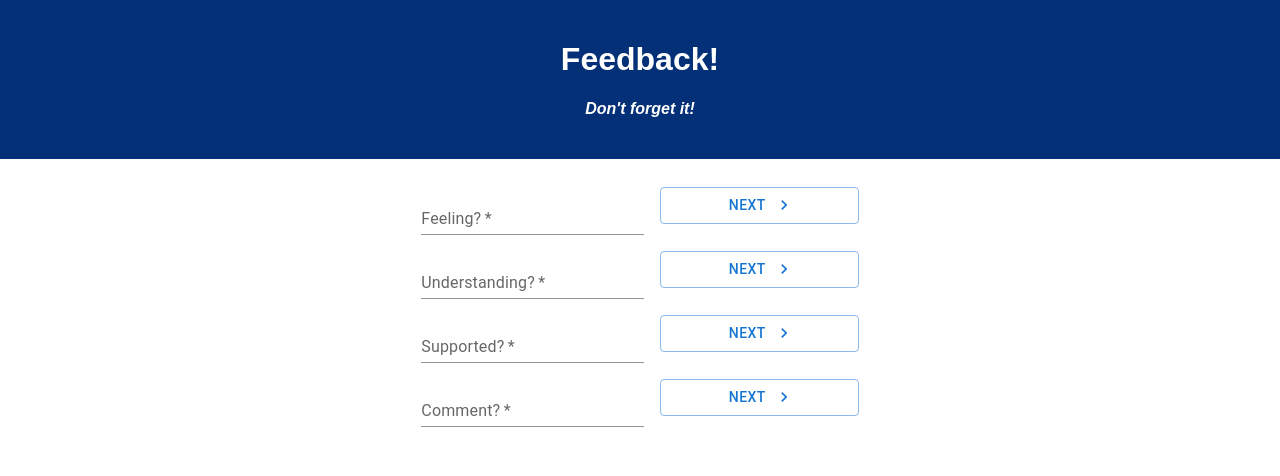
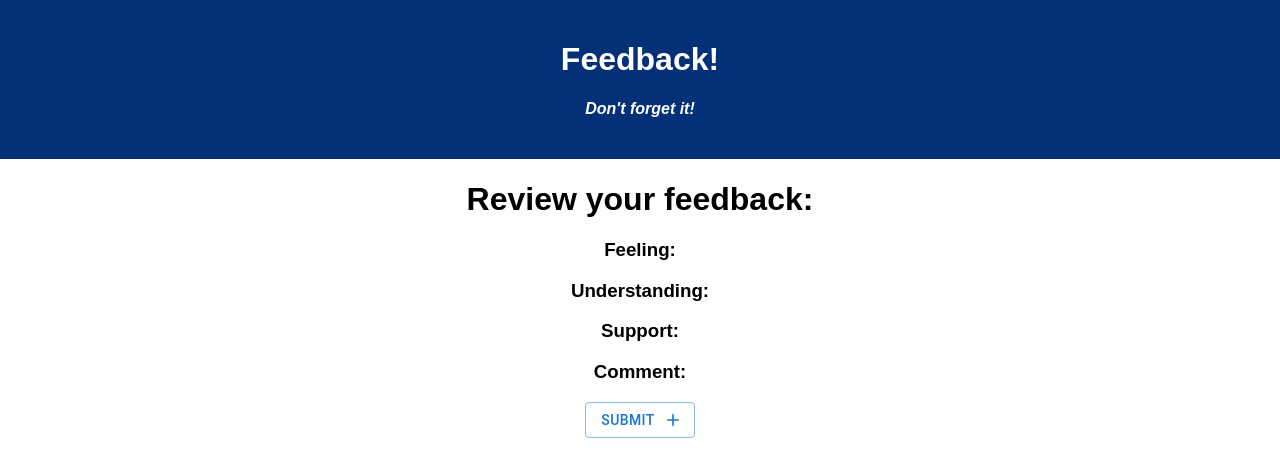
Before and after one commit to sjohnamson/feedback-form, a React (Create React App) app: page /#/review in a window 1280 px wide. Shown: the top 476 px of the page. Built offline with nearby package versions, Linux system fonts and the light colour scheme.

Commit message:
added validation for feeling input

```diff
--- a/src/components/App/App.jsx
+++ b/src/components/App/App.jsx
@@ -15,14 +15,26 @@ function App() {
   return (
     <div className='App'>
       <Header />
-
+      <Router>
+        <Route path='/' exact>
           <FeelingToday />
+        </Route>
+        <Route path='/understanding' exact>
           <UnderstandingContent />
+        </Route>
+        <Route path='/support' exact>
           <Supported />
+        </Route>
+        <Route path='/comments' exact>
           <Comments />
+        </Route>
+        <Route path='/review' exact>
           <FeedbackReview />
+        </Route>
+        <Route path='/thankyou' exact>
           <ThankYou />
-
+        </Route>
+      </Router>
     </div>
   );
 }
--- a/src/components/Comments/Comments.jsx
+++ b/src/components/Comments/Comments.jsx
@@ -14,8 +14,8 @@ export default function Comments() {
     const [newComment, setNewComment] = useState('');
 
     const storeFeedback = () => {
-        dispatch({type: 'ADD_FEEDBACK', payload: newComment})
-        // history.push('/checkoutpage')
+        dispatch({type: 'ADD_FEEDBACK', payload: {key: 'comments', value: newComment }})
+        history.push('/review')
     }
 
     return (
--- a/src/components/FeedbackReview/FeedbackReview.jsx
+++ b/src/components/FeedbackReview/FeedbackReview.jsx
@@ -1,10 +1,44 @@
 import { useDispatch, useSelector, } from 'react-redux';
 import axios from 'axios';
-import { useState } from 'react';
+import { useHistory } from 'react-router-dom'
+import ArrowUpwardIcon from '@mui/icons-material/ArrowUpward';
+import AddIcon from '@mui/icons-material/Add';
+import Button from '@mui/material/Button';
 
-import { useHistory } from 'react-router-dom'
 
 export default function FeedbackReview() {
     const history = useHistory();
+    const feedback = useSelector(store => store.feedback);
     const dispatch = useDispatch();
+
+    console.log('in review', feedback.feeling)
+
+    const handleSubmit = () => {
+        axios
+            .post('/feedback', feedback)
+            .then(response => {
+                console.log('entry posted to DB');
+                dispatch({type: 'CLEAR_FEEDBACK'})
+            })
+            .catch(err => {
+                console.log('put failed:', err);
+            });
+            history.push('/thankyou')
+    }
+
+    return (
+        <><h1>Review your feedback:</h1>
+            <h3>Feeling: {feedback.feeling}</h3>
+            <h3>Understanding: {feedback.understanding}</h3>
+            <h3>Support: {feedback.support}</h3>
+            <h3>Comment: {feedback.comments}</h3>
+            <Button
+                onClick={handleSubmit}
+                variant="outlined"
+                endIcon={<AddIcon
+                />}>
+                Submit
+            </Button>
+        </>
+    )
 }
--- a/src/components/FeelingToday/FeelingToday.jsx
+++ b/src/components/FeelingToday/FeelingToday.jsx
@@ -1,5 +1,4 @@
 import { useDispatch, useSelector, } from 'react-redux';
-import axios from 'axios';
 import { useState } from 'react';
 import Box from '@mui/material/Box';
 import TextField from '@mui/material/TextField';
@@ -12,10 +11,16 @@ export default function FeelingToday() {
     const history = useHistory();
     const dispatch = useDispatch();
     const [newFeelings, setNewFeelings] = useState('');
+    const [newError, setNewError] = useState(false)
 
     const storeFeedback = () => {
-        dispatch({type: 'ADD_FEEDBACK', payload: newFeelings})
-        // history.push('/checkoutpage')
+        console.log('in storeFeedback, ', newFeelings)
+        if (newFeelings) {
+            dispatch({ type: 'ADD_FEEDBACK', payload: { key: 'feeling', value: newFeelings } })
+            history.push('/understanding')
+        } else {
+            setNewError(true);
+        }
     }
 
     return (
@@ -29,13 +34,16 @@ export default function FeelingToday() {
         >
             <TextField
                 required
-                onChange={event => {setNewFeelings(event.target.value)}}
+                onChange={event => { setNewFeelings(event.target.value) }}
                 value={newFeelings}
+                variant="standard"
                 id="feelingInput"
-                label="Feeling?"
-                variant="standard"
+                label="How are you feeling today? "
+                helperText={newError && "field is required, please enter a value from 1-5"}
+                error={newError}
             />
             <Button
+                onClick={storeFeedback}
                 variant="outlined"
                 endIcon={<NavigateNextIcon
                 />}
--- a/src/components/Supported/Supported.jsx
+++ b/src/components/Supported/Supported.jsx
@@ -14,8 +14,8 @@ export default function Supported() {
     const [newSupported, setNewSupported] = useState('');
 
     const storeFeedback = () => {
-        dispatch({type: 'ADD_FEEDBACK', payload: newSupported})
-        // history.push('/checkoutpage')
+        dispatch({type: 'ADD_FEEDBACK', payload: {key: 'support', value: newSupported }})
+        history.push('/comments')
     }
 
     return (
@@ -36,6 +36,7 @@ export default function Supported() {
                 variant="standard"
             />
             <Button
+            onClick={storeFeedback}
                 variant="outlined"
                 endIcon={<NavigateNextIcon
                 />}
--- a/src/components/ThankYou/ThankYou.jsx
+++ b/src/components/ThankYou/ThankYou.jsx
@@ -1,10 +1,18 @@
 import { useDispatch, useSelector, } from 'react-redux';
 import axios from 'axios';
 import { useState } from 'react';
+import Button from '@mui/material/Button';
 
 import { useHistory } from 'react-router-dom'
 
 export default function ThankYou() {
     const history = useHistory();
     const dispatch = useDispatch();
+
+    return (
+        <>
+        <h1>Thank you for your feedback!</h1>
+        <Button >Complete another survey</Button>
+        </>
+    )
 }
--- a/src/components/UnderstandingContent/UnderstandingContent.jsx
+++ b/src/components/UnderstandingContent/UnderstandingContent.jsx
@@ -14,8 +14,8 @@ export default function UnderstandingContent() {
     const [newUnderstanding, setNewUnderstanding] = useState('');
 
     const storeFeedback = () => {
-        dispatch({type: 'ADD_FEEDBACK', payload: newUnderstanding})
-        // history.push('/checkoutpage')
+        dispatch({ type: 'ADD_FEEDBACK', payload: {key: 'understanding', value: newUnderstanding }})
+        history.push('/support')
     }
 
     return (
@@ -29,13 +29,14 @@ export default function UnderstandingContent() {
         >
             <TextField
                 required
-                onChange={event => {setNewUnderstanding(event.target.value)}}
+                onChange={event => { setNewUnderstanding(event.target.value) }}
                 value={newUnderstanding}
                 id="understandingInput"
                 label="Understanding?"
                 variant="standard"
             />
             <Button
+                onClick={storeFeedback}
                 variant="outlined"
                 endIcon={<NavigateNextIcon
                 />}
--- a/src/index.js
+++ b/src/index.js
@@ -8,7 +8,10 @@ import logger from 'redux-logger';
 
 const feedback = (state = {}, action) => {
     if (action.type === 'ADD_FEEDBACK') {
-        // return {...state, action.payload,}
+        return {...state, [action.payload.key]: action.payload.value}
+    }
+    if (action.type === 'CLEAR_FEEDBACK') {
+        return {}
     }
     return state
 }
```
Also changed, not shown: src/components/AdminPage/AdminPage.jsx (added, +12 -0 lines). Lines whose indentation alone changed are shown as unchanged.
